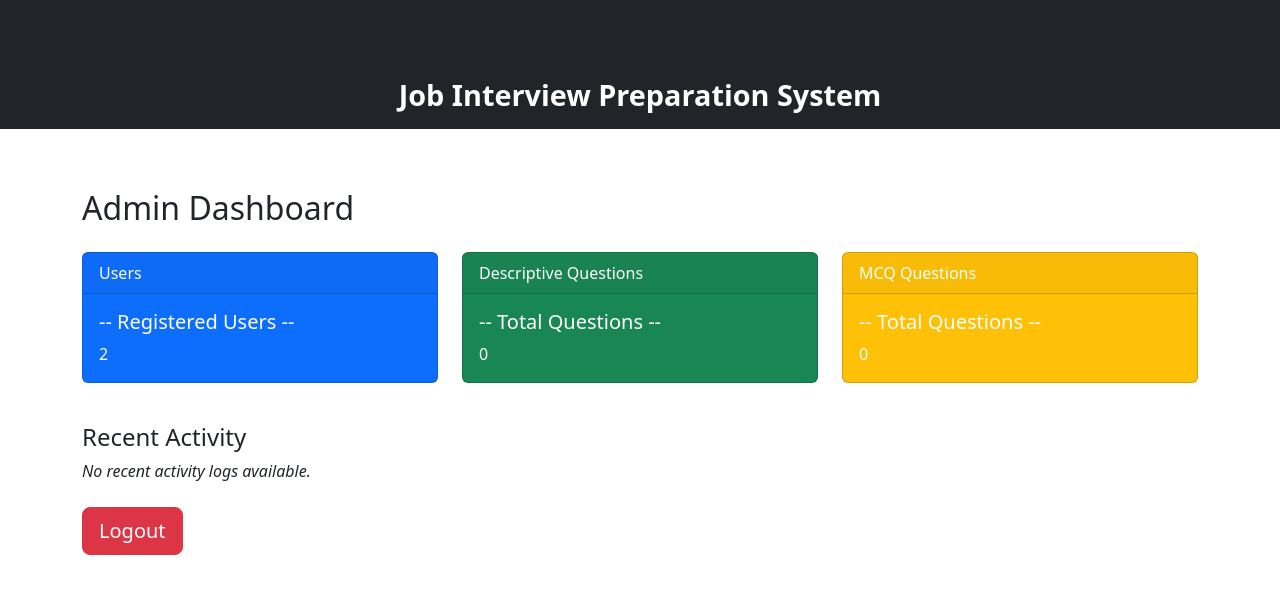
After one commit to ThapaUtsav/project6, a Flask app: page /admin in a window 1280 px wide. The commit adds this page. Shown: the top 594 px of the page. Run offline with Flask 3, Linux system fonts and the light colour scheme; the visitor is signed in with stand-in values (Sample User, id 1); data comes from the database, SQL or seed files in the repository; both versions use the stored data as it was after the commit; parts of the project's set-up code (start-up, migrations or seed data) failed here and were passed over.

Commit message:
Add files via upload

```diff
--- a/interview_prep/app.py
+++ b/interview_prep/app.py
@@ -1,30 +1,31 @@
-import warnings
+import re
 import os
 import random
+import sqlite3
+from datetime import datetime
 import pandas as pd
-from flask import Flask, render_template, request, redirect, url_for, flash, session
+from flask import Flask, render_template, request, redirect, url_for, flash, session, abort
 from flask_login import LoginManager, UserMixin, login_user, login_required, logout_user, current_user
 from werkzeug.security import generate_password_hash, check_password_hash
-import sqlite3
 from sentence_transformers import SentenceTransformer, InputExample, losses, util
 from torch.utils.data import DataLoader
+from functools import wraps
 
-warnings.simplefilter(action='ignore', category=FutureWarning)
 os.environ["WANDB_DISABLED"] = "true"
 
 app = Flask(__name__)
 app.secret_key = 'your_secret_key'
 
-# Flask-Login setup
 login_manager = LoginManager()
 login_manager.init_app(app)
 login_manager.login_view = 'login'
 
 class User(UserMixin):
-    def __init__(self, id_, username, password):
+    def __init__(self, id_, username, password, is_admin=False):
         self.id = id_
         self.username = username
         self.password = password
+        self.is_admin = is_admin
 
 @login_manager.user_loader
 def load_user(user_id):
@@ -34,99 +35,108 @@ def load_user(user_id):
     row = cur.fetchone()
     conn.close()
     if row:
-        return User(id_=row[0], username=row[1], password=row[2])
+        return User(id_=row[0], username=row[1], password=row[2], is_admin=bool(row[3]))
     return None
+
+def admin_required(f):
+    @wraps(f)
+    def decorated_function(*args, **kwargs):
+        if not current_user.is_authenticated or not current_user.is_admin:
+            abort(403)
+        return f(*args, **kwargs)
+    return decorated_function
 
 def init_db():
     conn = sqlite3.connect('database.db')
     cur = conn.cursor()
     cur.execute('''CREATE TABLE IF NOT EXISTS users
-                   (id INTEGER PRIMARY KEY AUTOINCREMENT, username TEXT NOT NULL UNIQUE, password TEXT NOT NULL)''')
+                   (id INTEGER PRIMARY KEY AUTOINCREMENT, username TEXT NOT NULL UNIQUE, password TEXT NOT NULL, is_admin INTEGER DEFAULT 0)''')
+    cur.execute('''CREATE TABLE IF NOT EXISTS user_answers (
+            id INTEGER PRIMARY KEY AUTOINCREMENT,
+            user_id INTEGER,
+            question TEXT,
+            submitted_answer TEXT,
+            timestamp DATETIME DEFAULT CURRENT_TIMESTAMP
+        )''')
+
+    cur.execute("SELECT * FROM users WHERE username = 'admin'")
+    if not cur.fetchone():
+        hashed_pw = generate_password_hash('password')
+        cur.execute("INSERT INTO users (username, password, is_admin) VALUES (?, ?, ?)", ('admin', hashed_pw, 1))
+
     conn.commit()
     conn.close()
 
 init_db()
 
-# Load descriptive questions dataset
 desc_url = "https://raw.githubusercontent.com/ThapaUtsav/project6/main/Software%20Questions.csv"
 desc_data = pd.read_csv(desc_url, encoding='ISO-8859-1', engine='python', on_bad_lines='skip')
 desc_data.columns = desc_data.columns.str.strip()
 
-# Load MCQ dataset and fix columns
 mcq_url = "https://raw.githubusercontent.com/ThapaUtsav/project6/main/MCQ.csv"
 mcq_data = pd.read_csv(mcq_url, on_bad_lines='skip')
 mcq_data.columns = mcq_data.columns.str.strip()
 mcq_questions = mcq_data.to_dict(orient='records')
 
-mcq_questions = mcq_data.to_dict(orient='records')
-
 QUESTIONS_PER_PAGE = 5
 
-# Load and train SBERT model for descriptive answers (kept from your original code)
 model = SentenceTransformer('all-MiniLM-L6-v2')
 train_data = [InputExample(texts=[row['Question'], row['Answer']], label=1.0) for _, row in desc_data.iterrows()]
 train_dataloader = DataLoader(train_data, batch_size=8)
 train_loss = losses.CosineSimilarityLoss(model)
 model.fit(train_objectives=[(train_dataloader, train_loss)], epochs=1, warmup_steps=10)
 
-def give_feedback(score, answer, reference_answer):
-    similarity_percentage = int(score * 100)
-    if similarity_percentage > 85:
-        feedback = "✅ Excellent answer! You covered all key points, and the structure is perfect. Keep it up!"
-    elif similarity_percentage > 70:
-        feedback = "👍 Good job. Consider adding a bit more detail or elaborating on some key points."
-    elif similarity_percentage > 50:
-        feedback = "⚠️ Decent start, but you missed some key parts. Review the question and make sure to cover all aspects."
-    elif similarity_percentage > 30:
-        feedback = "❌ The answer lacks core concepts. Review the topic and try again, focusing on important points."
-    else:
-        feedback = "❌ The answer doesn't seem to address the question well. Please review the material and try again."
-    missing_points = compare_answers(answer, reference_answer)
-    if missing_points:
-        feedback += "\n\nAdditional Notes:\n" + "\n".join(missing_points)
-    return feedback, similarity_percentage
+def save_user_answer(user_id, question, answer):
+    conn = sqlite3.connect('database.db')
+    cur = conn.cursor()
+    cur.execute("INSERT INTO user_answers (user_id, question, submitted_answer, timestamp) VALUES (?, ?, ?, ?)",
+                (user_id, question, answer, datetime.now()))
+    conn.commit()
+    conn.close()
 
-def compare_answers(answer, reference_answer):
-    answer_tokens = set(answer.lower().split())
-    ref_answer_tokens = set(reference_answer.lower().split())
-    missing_points = []
-    if not answer_tokens & ref_answer_tokens:
-        missing_points.append("Key concepts or keywords are missing.")
-    else:
-        missing_points = list(ref_answer_tokens - answer_tokens)
-        if missing_points:
-            missing_points = [f"Consider adding more details on: {', '.join(missing_points)}"]
-    return missing_points
+def is_plagiarized(user_id, answer, question, threshold=0.85):
+    answer_tokens = set(re.findall(r'\w+', answer.lower()))
+    conn = sqlite3.connect('database.db')
+    cur = conn.cursor()
+    cur.execute("SELECT submitted_answer FROM user_answers WHERE user_id != ? AND question = ?", (user_id, question))
+    previous_answers = [row[0] for row in cur.fetchall()]
+    conn.close()
+    for prev in previous_answers:
+        prev_tokens = set(re.findall(r'\w+', prev.lower()))
+        union = len(answer_tokens | prev_tokens)
+        if union == 0:
+            continue
+        jaccard = len(answer_tokens & prev_tokens) / union
+        if jaccard > threshold:
+            return True, jaccard
+    return False, 0
 
-def process_answer(ref_answer, answer):
+def process_answer(ref_answer, answer, user_id, question, threshold=0.95):
     embeddings = model.encode([ref_answer, answer], convert_to_tensor=True)
     similarity_score = util.pytorch_cos_sim(embeddings[0], embeddings[1]).item()
-
-    # Tokenize and find missing keywords
-    answer_tokens = set(answer.lower().split())
-    ref_answer_tokens = set(ref_answer.lower().split())
-    missing_keywords = ref_answer_tokens - answer_tokens
-    penalty = len(missing_keywords) / max(len(ref_answer_tokens), 1)
-
-    # Reduce similarity score proportional to missing keywords (tune factor as needed)
-    adjusted_score = similarity_score * (1 - penalty * 0.6)  # 0.6 is a penalty weight you can tune
-
-    feedback, similarity_percentage = give_feedback(adjusted_score, answer, ref_answer)
-    return feedback, similarity_percentage
-
-def similarity_to_stars(score):
-    percentage = score * 100
-    if percentage > 80:
-        stars = 5
-    elif percentage > 60:
-        stars = 4
-    elif percentage > 40:
-        stars = 3
-    elif percentage > 20:
-        stars = 2
+    similarity_percentage = int(similarity_score * 100)
+    if similarity_score >= threshold:
+        return ("⚠️ Your answer is too similar to the reference. Please write in your own words.", similarity_percentage, True, False)
+    ai_warning = False
+    if similarity_score >= 0.98 and len(answer.split()) > 30:
+        ai_warning = True
+    feedback = []
+    if similarity_percentage > 85:
+        feedback.append("✅ Excellent answer! Covers most or all key ideas.")
+    elif similarity_percentage > 70:
+        feedback.append("👍 Good job. Try to expand on details.")
+    elif similarity_percentage > 50:
+        feedback.append("⚠️ Decent start, but missing several key points.")
     else:
-        stars = 1
-    return stars
+        feedback.append("❌ Weak answer. Needs major improvement.")
+    if len(answer.split()) < len(ref_answer.split()) * 0.6:
+        feedback.append("📉 Your answer is too short compared to the reference. Add more detail.")
+    ref_words = set(ref_answer.lower().split())
+    ans_words = set(answer.lower().split())
+    missed = ref_words - ans_words
+    if len(missed) > 5:
+        feedback.append(f"🧠 Consider including these important words: {', '.join(list(missed)[:5])}")
+    return "\n".join(feedback), similarity_percentage, False, ai_warning
 
 @app.route('/')
 def home():
@@ -161,9 +171,12 @@ def login():
         row = cur.fetchone()
         conn.close()
         if row and check_password_hash(row[2], password):
-            user = User(id_=row[0], username=row[1], password=row[2])
+            user = User(id_=row[0], username=row[1], password=row[2], is_admin=bool(row[3]))
             login_user(user)
-            return redirect(url_for('select_test'))
+            if user.is_admin:
+                return redirect(url_for('admin'))
+            else:
+                return redirect(url_for('select_test'))
         flash("Invalid username or password.", "danger")
     return render_template('login.html')
 
@@ -183,34 +196,32 @@ def select_test():
 def dashboard():
     categories = sorted(desc_data['Category'].unique())
     difficulties = sorted(desc_data['Difficulty'].unique())
-
     selected_category = request.form.get('category', categories[0] if categories else '')
     selected_difficulty = request.form.get('difficulty', difficulties[0] if difficulties else '')
     filtered_data = desc_data[
         (desc_data['Category'] == selected_category) &
         (desc_data['Difficulty'] == selected_difficulty)
     ]
-
     questions = filtered_data.to_dict(orient='records')
-
     feedback = None
     star_rating = 0
     reference_answer = ''
     answer = ''
     selected_question = ''
-
-
     if request.method == 'POST' and 'answer' in request.form:
         selected_question = request.form.get('question')
         answer = request.form.get('answer', '').strip()
-
         question_row = filtered_data[filtered_data['Question'] == selected_question]
         if not question_row.empty:
             reference_answer = question_row.iloc[0]['Answer']
-
-            feedback, similarity_percentage = process_answer(reference_answer, answer)
-            star_rating = similarity_to_stars(similarity_percentage / 100)
-
+            feedback, similarity_percentage, is_plagiarized, ai_warning = process_answer(reference_answer, answer, current_user.id, selected_question)
+            star_rating = max(1, min(5, int(similarity_percentage // 20)))
+            if is_plagiarized:
+                flash("⚠️ Your answer is too similar to the reference answer. Please rewrite in your own words.", "danger")
+            else:
+                save_user_answer(current_user.id, selected_question, answer)
+                if ai_warning:
+                    flash("⚠️ This answer may have been generated by an AI tool. Please ensure it is your own work.", "warning")
     return render_template('dashboard.html',
                            categories=categories,
                            difficulties=difficulties,
@@ -230,54 +241,51 @@ def mcq_test():
     total_questions = len(mcq_questions)
     total_pages = (total_questions + QUESTIONS_PER_PAGE - 1) // QUESTIONS_PER_PAGE
 
-    start_idx = (page - 1) * QUESTIONS_PER_PAGE
-    end_idx = min(start_idx + QUESTIONS_PER_PAGE, total_questions)
+    start_index = (page - 1) * QUESTIONS_PER_PAGE
+    end_index = min(start_index + QUESTIONS_PER_PAGE, total_questions)
+    questions_to_show = mcq_questions[start_index:end_index]
 
-    questions_to_show = mcq_questions[start_idx:end_idx]
+    answers = {}
+    if request.method == 'POST':
+        answers = request.form.to_dict()
 
-    # Initialize or get answers dict from session
-    if 'answers' not in session:
-        session['answers'] = {}
+    return render_template('mcq_test.html',
+                           questions=questions_to_show,
+                           page=page,
+                           total_pages=total_pages,
+                           answers=answers,
+                           start_index=start_index)
 
-    if request.method == 'POST':
-        # Save answers from this page
-        for i, q in enumerate(questions_to_show):
-            ans = request.form.get(f'answer-{start_idx + i}')
-            if ans:
-                session['answers'][str(start_idx + i)] = ans
-        session.modified = True
+@app.route('/questions')
+@login_required
+def questions():
+    categories = sorted(desc_data['Category'].unique())
+    difficulties = sorted(desc_data['Difficulty'].unique())
+    selected_category = request.args.get('category', categories[0] if categories else '')
+    selected_difficulty = request.args.get('difficulty', difficulties[0] if difficulties else '')
+    filtered_questions = desc_data[
+        (desc_data['Category'] == selected_category) &
+        (desc_data['Difficulty'] == selected_difficulty)
+    ].to_dict(orient='records')
+    return render_template('question.html',
+                           categories=categories,
+                           difficulties=difficulties,
+                           selected_category=selected_category,
+                           selected_difficulty=selected_difficulty,
+                           filtered_questions=filtered_questions)
 
-        if 'next' in request.form:
-            if page < total_pages:
-                return redirect(url_for('mcq_test', page=page + 1))
-        elif 'prev' in request.form:
-            if page > 1:
-                return redirect(url_for('mcq_test', page=page - 1))
-        elif 'submit' in request.form:
-            correct_count = 0
-            total_answered = 0
-            for idx_str, user_ans in session['answers'].items():
-                idx = int(idx_str)
-                correct_option = mcq_questions[idx]['CorrectOption'].strip().upper()
-                if user_ans.strip().upper() == correct_option:
-                    correct_count += 1
-                total_answered += 1
-
-            score = 0
-            if total_answered > 0:
-                score = (correct_count / total_answered) * 100
-
-            session.pop('answers', None)  # Clear saved answers on submission
-            return render_template('mcq_result.html', score=round(score, 2), total_answered=total_answered, correct_count=correct_count)
-
-    return render_template(
-        'mcq_test.html',
-        questions=questions_to_show,
-        page=page,
-        total_pages=total_pages,
-        start_index=start_idx,
-        answers=session['answers']
-    )
+@app.route('/admin', methods=['GET'])
+@login_required
+@admin_required
+def admin():
+    conn = sqlite3.connect('database.db')
+    cur = conn.cursor()
+    cur.execute("SELECT COUNT(*) FROM users")
+    user_count = cur.fetchone()[0]
+    conn.close()
+    descriptive_count = len(desc_data)
+    mcq_count = len(mcq_questions)
+    return render_template('admin.html', user_count=user_count, descriptive_count=descriptive_count, mcq_count=mcq_count)
 
 if __name__ == '__main__':
     app.run(debug=True)
--- /dev/null
+++ b/interview_prep/templates/admin.html
@@ -0,0 +1,48 @@
+{% extends "base.html" %}
+
+{% block title %}Admin Dashboard{% endblock %}
+
+{% block content %}
+<h2 class="mb-4">Admin Dashboard</h2>
+
+<div class="row mb-4">
+  <div class="col-md-4">
+    <div class="card text-white bg-primary mb-3">
+      <div class="card-header">Users</div>
+      <div class="card-body">
+        <h5 class="card-title">-- Registered Users --</h5>
+        <p class="card-text">{{ user_count }}</p>
+      </div>
+    </div>
+  </div>
+
+  <div class="col-md-4">
+    <div class="card text-white bg-success mb-3">
+      <div class="card-header">Descriptive Questions</div>
+      <div class="card-body">
+        <h5 class="card-title">-- Total Questions --</h5>
+        <p class="card-text">{{ descriptive_count }}</p>
+      </div>
+    </div>
+  </div>
+
+  <div class="col-md-4">
+    <div class="card text-white bg-warning mb-3">
+      <div class="card-header">MCQ Questions</div>
+      <div class="card-body">
+        <h5 class="card-title">-- Total Questions --</h5>
+        <p class="card-text">{{ mcq_count }}</p>
+      </div>
+    </div>
+  </div>
+</div>
+
+<div class="mb-4">
+  <h4>Recent Activity</h4>
+  <p><em>No recent activity logs available.</em></p>
+</div>
+
+<div class="mb-4">
+  <a href="{{ url_for('logout') }}" class="btn btn-danger btn-lg">Logout</a>
+</div>
+{% endblock %}
--- a/interview_prep/templates/login.html
+++ b/interview_prep/templates/login.html
@@ -1,4 +1,4 @@
-<!-- templates/login.html -->
+
 {% extends 'base.html' %}
 {% block title %}Login{% endblock %}
 {% block content %}
```
Also changed, not shown: interview_prep/templates/question.html (added, +61 -0 lines), interview_prep/templates/test_selection.html (+32 -31 lines), database.db.
